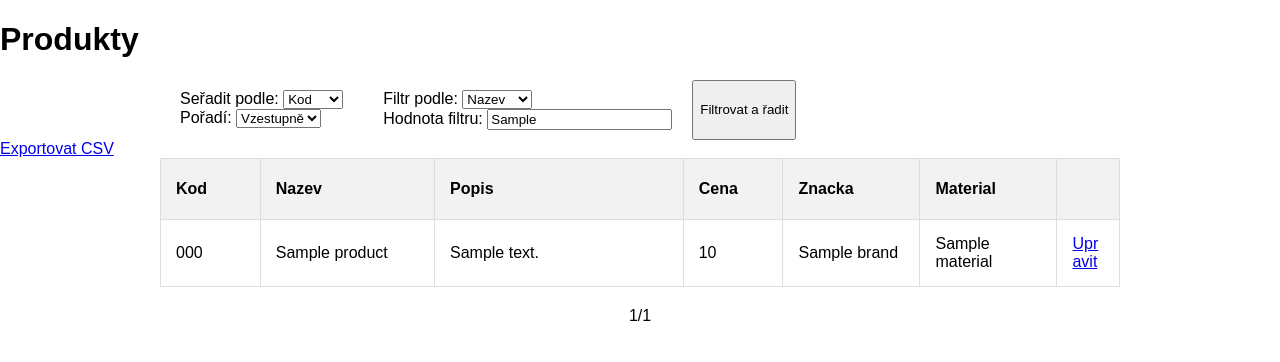
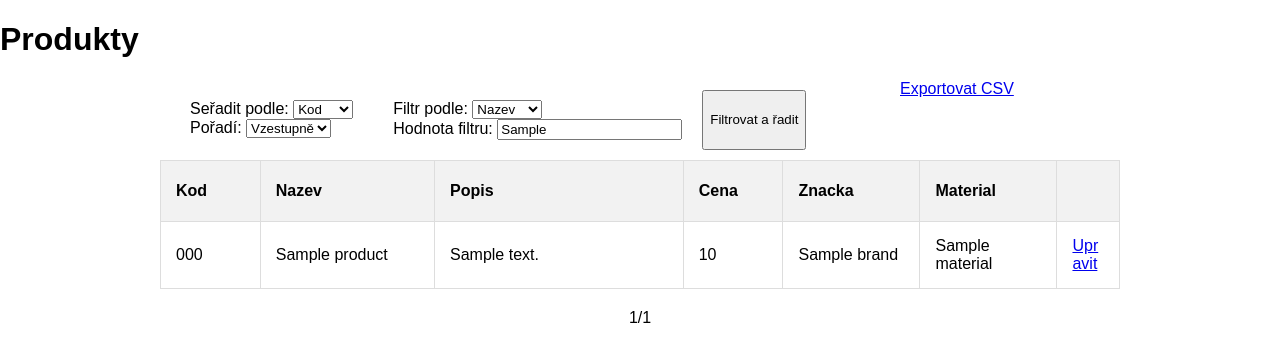
Before and after one commit to OndraMarek/testovaci_zadani, a Symfony app: template templates/product/index.html.twig in a window 1280 px wide. Shown: the top 362 px of the page. Run offline with Twig, Linux system fonts and the light colour scheme; the template is opened without the code that fills it: most values are stand-ins (such as "Sample title", 1, 10 or a date in 2020); style sheets or scripts are compiled from the project's sources; some libraries are stand-ins or nearby versions.

Commit message:
Improve layout and styling of sorting and filtering form in product index

```diff
--- a/assets/styles/app.css
+++ b/assets/styles/app.css
@@ -126,7 +126,13 @@ textarea {
 }
 
 .sort-filter-form {
-  margin: 0 auto;
+  margin: 10px 10px 10px 10px;
   display: flex;
   width: 75%;
 }
+
+.from-export-container {
+  display: flex;
+  width: 75%;
+  margin: 0 auto;
+}
--- a/templates/product/index.html.twig
+++ b/templates/product/index.html.twig
@@ -6,6 +6,7 @@
 
 <h1>Produkty</h1>
 
+<div class="from-export-container">
     <form method="get" action="{{ path('product_index') }}" class="sort-filter-form">
         <div class="sort-ipnut">
             <div>
@@ -50,6 +51,7 @@
     }) }}">
         Exportovat CSV
     </a>
+</div>
 
 <div class="table-container">
     <table>
```
Lines whose indentation alone changed are shown as unchanged.
